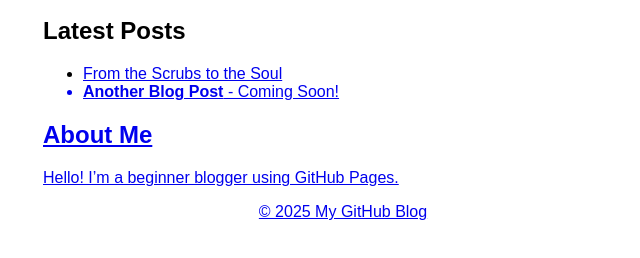
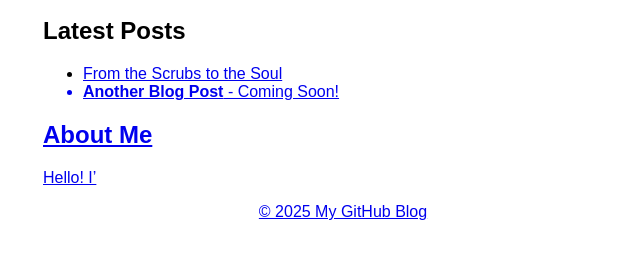
Before and after one commit to static-chaos/blog, a plain HTML site: page index.html in a window 1280 px wide. Shown: the part 136-394 px from the top of the page, without its empty margins (297-937 px from the left). Drawn offline with Linux system fonts and the light colour scheme.

Commit message:
Update index.html

```diff
--- a/index.html
+++ b/index.html
@@ -30,7 +30,7 @@
 
     <section id="about">
       <h2>About Me</h2>
-      <p>Hello! I’m a beginner blogger using GitHub Pages.</p>
+      <p>Hello! I’</p>
     </section>
   </main>
 
```
